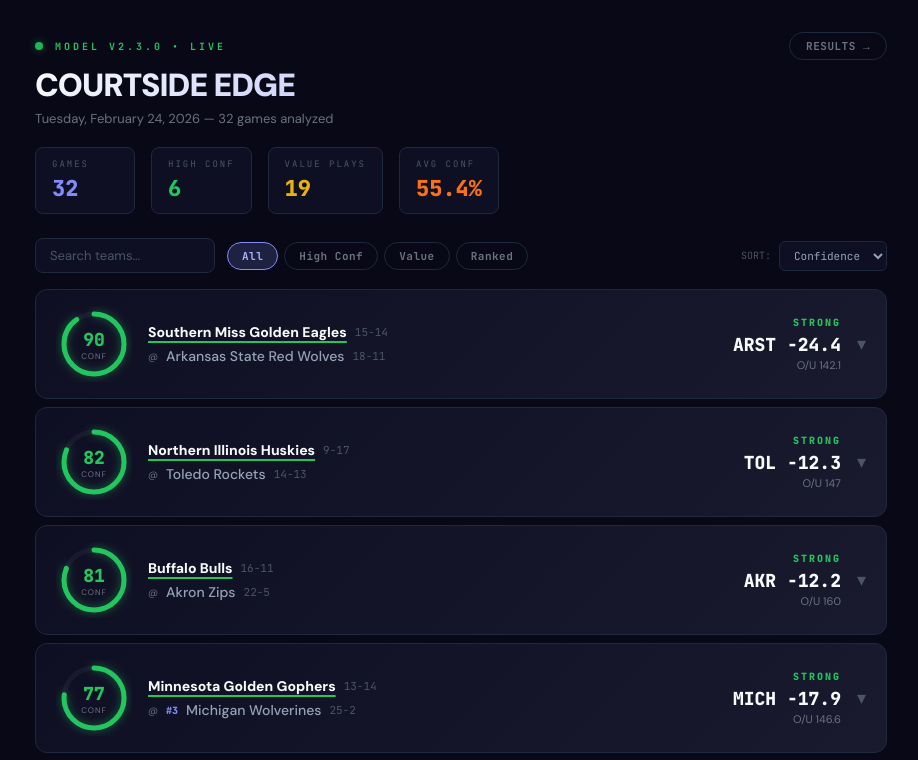
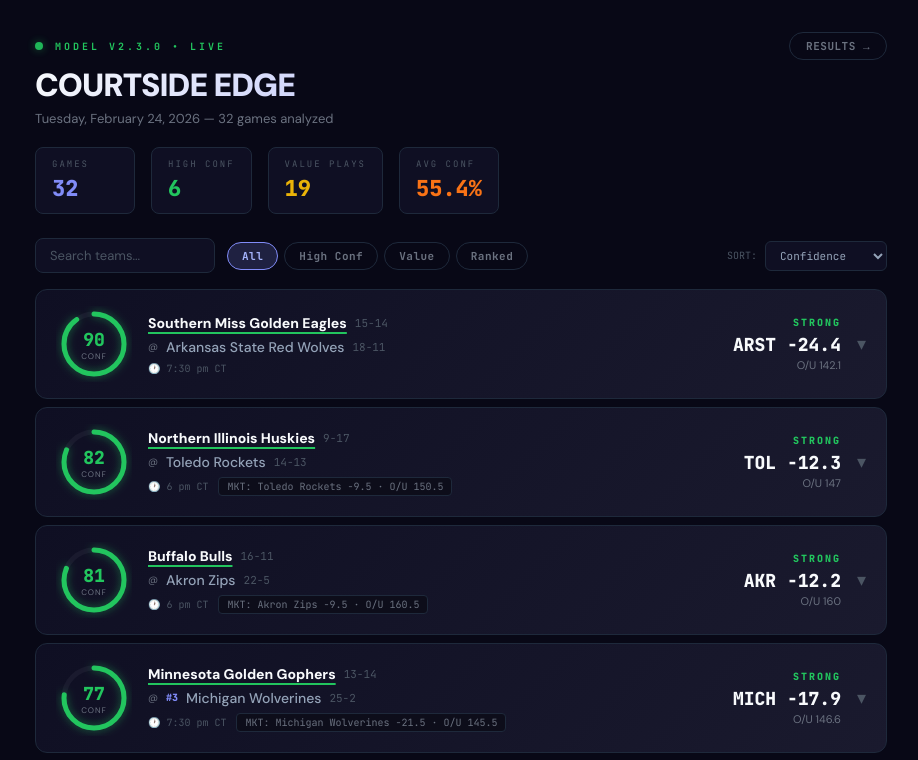
Before and after one commit to chasevandiver/cbbmodel, a React (Vite) app: page / in a window 1280 px wide. Shown: the top 760 px of the page, without its empty margins (179-1097 px from the left). Built offline with nearby package versions, Linux system fonts and the light colour scheme.

Commit message:
fix spread display, add game time CT, market spread at a glance, tipoff sort

```diff
--- a/src/App.jsx
+++ b/src/App.jsx
@@ -478,9 +478,44 @@
   );
 }
 
+function formatCT(dateStr) {
+  if (!dateStr) return "";
+  try {
+    const d = new Date(dateStr);
+    return d.toLocaleTimeString("en-US", {
+      hour: "numeric",
+      minute: "2-digit",
+      timeZone: "America/Chicago",
+      hour12: true,
+    }).replace(":00", "").toLowerCase() + " CT";
+  } catch {
+    return "";
+  }
+}
+
 function GameCard({ pick, expanded, onToggle, index }) {
   const isHomePick = pick.predicted_spread < 0;
   const spreadAbs = Math.abs(pick.predicted_spread).toFixed(1);
+
+  // Spread display from the PICK's perspective
+  // If model picks home (predicted_spread < 0), home is favored: show "DUKE -6.2"
+  // If model picks away (predicted_spread > 0), away is favored: show "UNC -6.2"
+  // (the away team is covering as favorite, so it's still shown as -X)
+  const pickSpreadDisplay = `${pick.pick_abbr} -${spreadAbs}`;
+
+  // Market spread display — from the market favorite's perspective
+  const mktSpread = pick.market?.spread;
+  const mktHolder = pick.market?.spread_holder;
+  const mktOU = pick.market?.over_under;
+  let marketDisplay = null;
+  if (mktSpread != null && mktHolder) {
+    const mktAbs = Math.abs(mktSpread).toFixed(1);
+    marketDisplay = `${mktHolder} -${mktAbs}`;
+  }
+
+  // Game time in CT
+  const gameTime = formatCT(pick.date);
+
   const confLevel =
     pick.confidence >= 75
       ? "STRONG"
@@ -555,7 +590,7 @@
               {pick.away_record}
             </span>
           </div>
-          <div style={{ display: "flex", alignItems: "center", gap: 8 }}>
+          <div style={{ display: "flex", alignItems: "center", gap: 8, marginBottom: 6 }}>
             <span style={{ fontSize: 10, color: "#6b7280" }}>@</span>
             {pick.home_rank <= 25 && (
               <span
@@ -584,6 +619,31 @@
               {pick.home_record}
             </span>
           </div>
+          {/* Time + Market spread at a glance */}
+          <div style={{ display: "flex", alignItems: "center", gap: 10, flexWrap: "wrap" }}>
+            {gameTime && (
+              <span style={{
+                fontSize: 10,
+                color: "#4b5563",
+                fontFamily: "'JetBrains Mono', monospace",
+              }}>
+                🕐 {gameTime}
+              </span>
+            )}
+            {marketDisplay && (
+              <span style={{
+                fontSize: 10,
+                color: "#6b7280",
+                fontFamily: "'JetBrains Mono', monospace",
+                background: "#0d0d1a",
+                padding: "2px 8px",
+                borderRadius: 4,
+                border: "1px solid #1e293b",
+              }}>
+                MKT: {marketDisplay}{mktOU ? ` · O/U ${mktOU}` : ""}
+              </span>
+            )}
+          </div>
         </div>
 
         {/* Pick & Spread */}
@@ -608,7 +668,7 @@
               fontFamily: "'JetBrains Mono', monospace",
             }}
           >
-            {pick.pick_abbr} -{spreadAbs}
+            {pickSpreadDisplay}
           </div>
           <div style={{ fontSize: 11, color: "#6b7280", marginTop: 2 }}>
             O/U {pick.predicted_total}
@@ -899,6 +959,8 @@
     filtered.sort((a, b) => (b.value_rating || 0) - (a.value_rating || 0));
   if (sortBy === "total")
     filtered.sort((a, b) => b.predicted_total - a.predicted_total);
+  if (sortBy === "time")
+    filtered.sort((a, b) => new Date(a.date || 0) - new Date(b.date || 0));
 
   const displayDate = (() => {
     const d = data.date;
@@ -1159,6 +1221,7 @@
             }}
           >
             <option value="confidence">Confidence</option>
+            <option value="time">Tip-off Time</option>
             <option value="spread">Spread</option>
             <option value="value">Value</option>
             <option value="total">Total</option>
--- a/src/Results.jsx
+++ b/src/Results.jsx
@@ -354,7 +354,14 @@
   useEffect(() => {
     fetch(`/results/results.json?v=${Date.now()}`)
       .then(r => { if (!r.ok) throw new Error(); return r.json(); })
-      .then(setData)
+      .then(d => {
+        // Use sample data if no real results yet
+        if (!d || !d.summary || d.summary.total_graded === 0) {
+          setData(SAMPLE_RESULTS);
+        } else {
+          setData(d);
+        }
+      })
       .catch(() => setData(SAMPLE_RESULTS));
   }, []);
 
```
